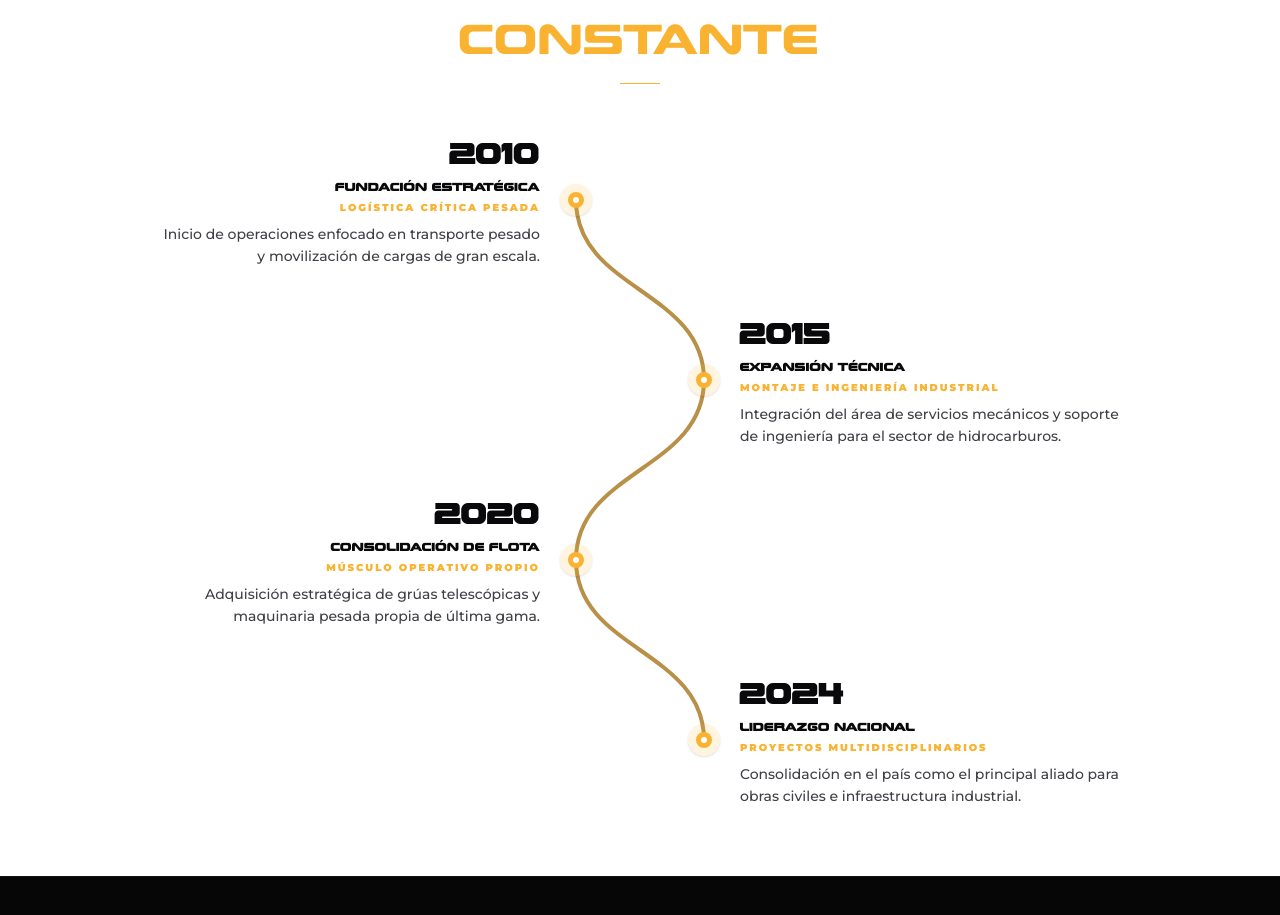
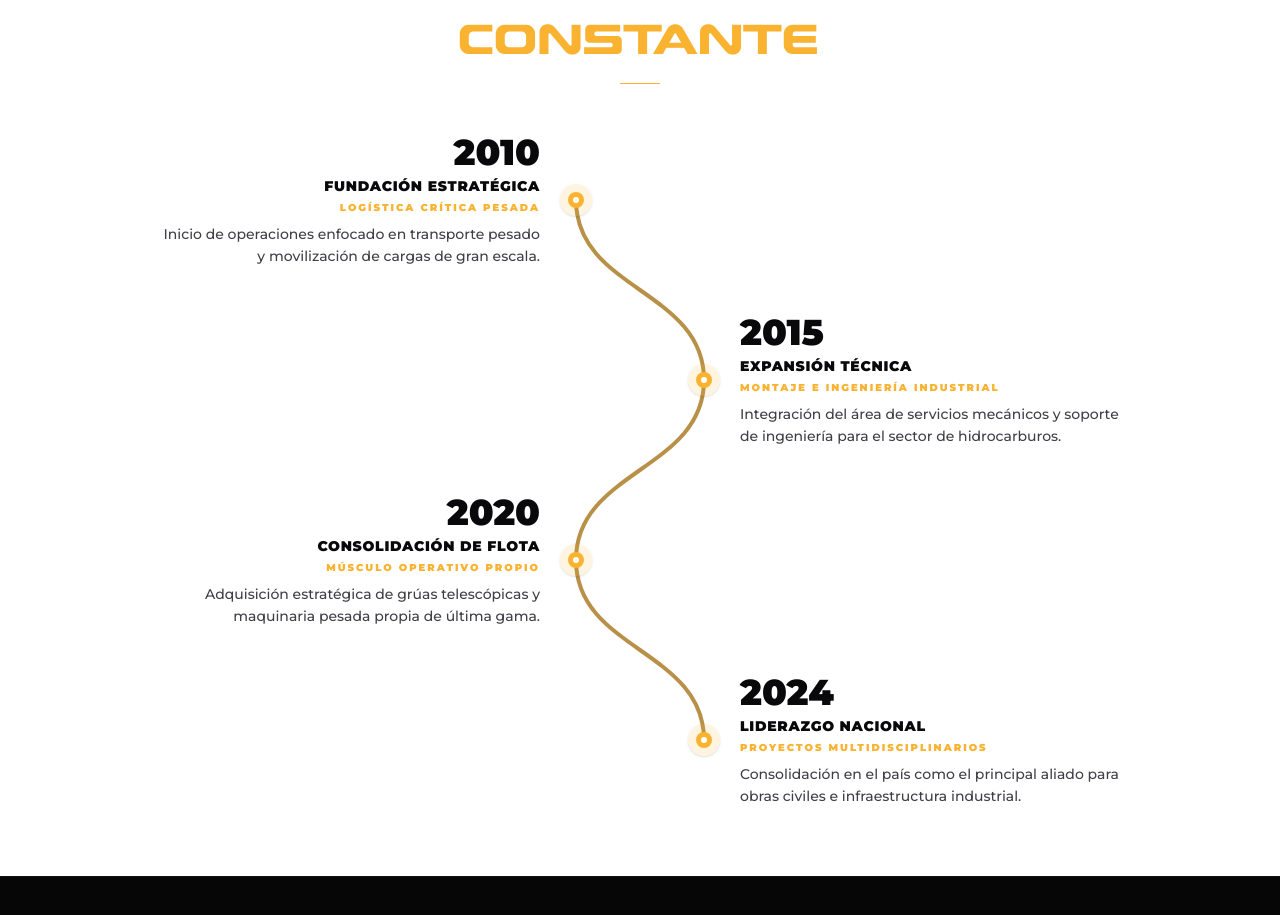
Before and after one commit to alfredv88/grouplormar, a Next.js app: page /nosotros in a window 1280 px wide. Shown: the part 2580-3495 px from the top of the page. Built offline with nearby package versions, Linux system fonts and the light colour scheme.

Commit message:
style: apply official sans-serif typography rules for timeline milestones

```diff
--- a/src/components/nosotros/TimelineSection.tsx
+++ b/src/components/nosotros/TimelineSection.tsx
@@ -130,10 +130,10 @@ export default function TimelineSection() {
           {/* Content columns aligned precisely with their respective node coordinates */}
           {/* Row 0 (2010): Left */}
           <div className="absolute right-[calc(50%+100px)] top-[20px] -translate-y-1/2 w-[380px] text-right group">
-            <span className="font-future text-4xl text-zinc-950 group-hover:text-7l-gold transition-colors duration-300 font-black block mb-1">
+            <span className="font-montserrat text-4xl text-zinc-950 group-hover:text-7l-gold transition-colors duration-300 font-black block mb-1">
               2010
             </span>
-            <div className="font-future text-sm font-bold uppercase tracking-wide mb-1" style={{ color: '#09090b' }}>
+            <div className="font-montserrat text-sm font-black uppercase tracking-wider mb-1" style={{ color: '#09090b' }}>
               {milestones[0].title}
             </div>
             <span className="font-montserrat text-[10px] font-black text-7l-gold tracking-[0.2em] uppercase block mb-2" style={{ color: '#F9B331' }}>
@@ -146,10 +146,10 @@ export default function TimelineSection() {
 
           {/* Row 1 (2015): Right */}
           <div className="absolute left-[calc(50%+100px)] top-[200px] -translate-y-1/2 w-[380px] text-left group">
-            <span className="font-future text-4xl text-zinc-950 group-hover:text-7l-gold transition-colors duration-300 font-black block mb-1">
+            <span className="font-montserrat text-4xl text-zinc-950 group-hover:text-7l-gold transition-colors duration-300 font-black block mb-1">
               2015
             </span>
-            <div className="font-future text-sm font-bold uppercase tracking-wide mb-1" style={{ color: '#09090b' }}>
+            <div className="font-montserrat text-sm font-black uppercase tracking-wider mb-1" style={{ color: '#09090b' }}>
               {milestones[1].title}
             </div>
             <span className="font-montserrat text-[10px] font-black text-7l-gold tracking-[0.2em] uppercase block mb-2" style={{ color: '#F9B331' }}>
@@ -162,10 +162,10 @@ export default function TimelineSection() {
 
           {/* Row 2 (2020): Left */}
           <div className="absolute right-[calc(50%+100px)] top-[380px] -translate-y-1/2 w-[380px] text-right group">
-            <span className="font-future text-4xl text-zinc-950 group-hover:text-7l-gold transition-colors duration-300 font-black block mb-1">
+            <span className="font-montserrat text-4xl text-zinc-950 group-hover:text-7l-gold transition-colors duration-300 font-black block mb-1">
               2020
             </span>
-            <div className="font-future text-sm font-bold uppercase tracking-wide mb-1" style={{ color: '#09090b' }}>
+            <div className="font-montserrat text-sm font-black uppercase tracking-wider mb-1" style={{ color: '#09090b' }}>
               {milestones[2].title}
             </div>
             <span className="font-montserrat text-[10px] font-black text-7l-gold tracking-[0.2em] uppercase block mb-2" style={{ color: '#F9B331' }}>
@@ -178,10 +178,10 @@ export default function TimelineSection() {
 
           {/* Row 3 (2024): Right */}
           <div className="absolute left-[calc(50%+100px)] top-[560px] -translate-y-1/2 w-[380px] text-left group">
-            <span className="font-future text-4xl text-zinc-950 group-hover:text-7l-gold transition-colors duration-300 font-black block mb-1">
+            <span className="font-montserrat text-4xl text-zinc-950 group-hover:text-7l-gold transition-colors duration-300 font-black block mb-1">
               2024
             </span>
-            <div className="font-future text-sm font-bold uppercase tracking-wide mb-1" style={{ color: '#09090b' }}>
+            <div className="font-montserrat text-sm font-black uppercase tracking-wider mb-1" style={{ color: '#09090b' }}>
               {milestones[3].title}
             </div>
             <span className="font-montserrat text-[10px] font-black text-7l-gold tracking-[0.2em] uppercase block mb-2" style={{ color: '#F9B331' }}>
@@ -210,10 +210,10 @@ export default function TimelineSection() {
                   </div>
 
                   <div className="flex-1">
-                    <span className="font-future text-2xl text-zinc-950 group-hover:text-7l-gold transition-colors duration-300 font-black block mb-1">
+                    <span className="font-montserrat text-2xl text-zinc-950 group-hover:text-7l-gold transition-colors duration-300 font-black block mb-1">
                       {item.year}
                     </span>
-                    <div className="font-future text-sm font-bold uppercase mb-1" style={{ color: '#09090b' }}>
+                    <div className="font-montserrat text-sm font-black uppercase mb-1" style={{ color: '#09090b' }}>
                       {item.title}
                     </div>
                     <span className="font-montserrat text-[10px] font-black text-7l-gold tracking-[0.2em] uppercase block mb-2" style={{ color: '#F9B331' }}>
```
